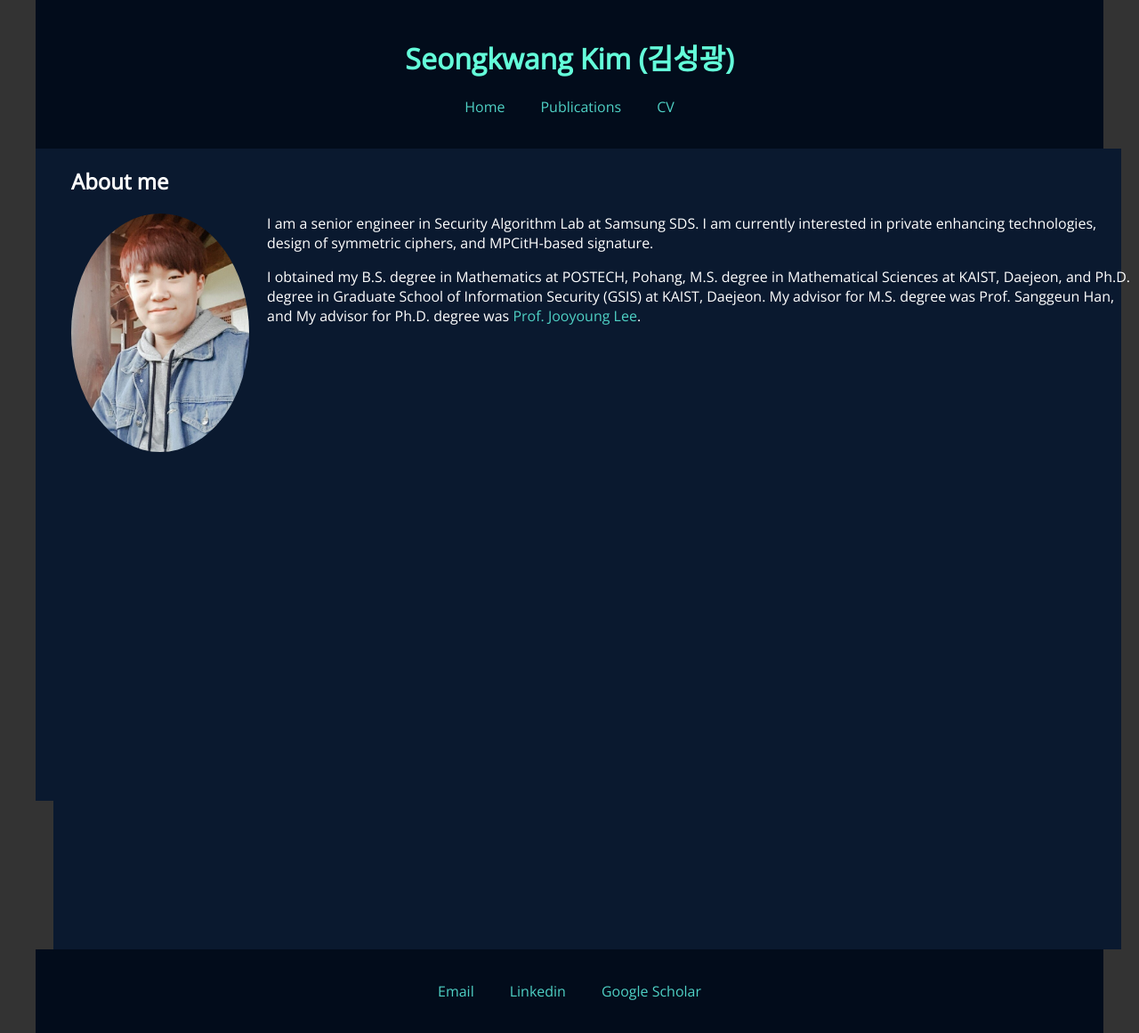
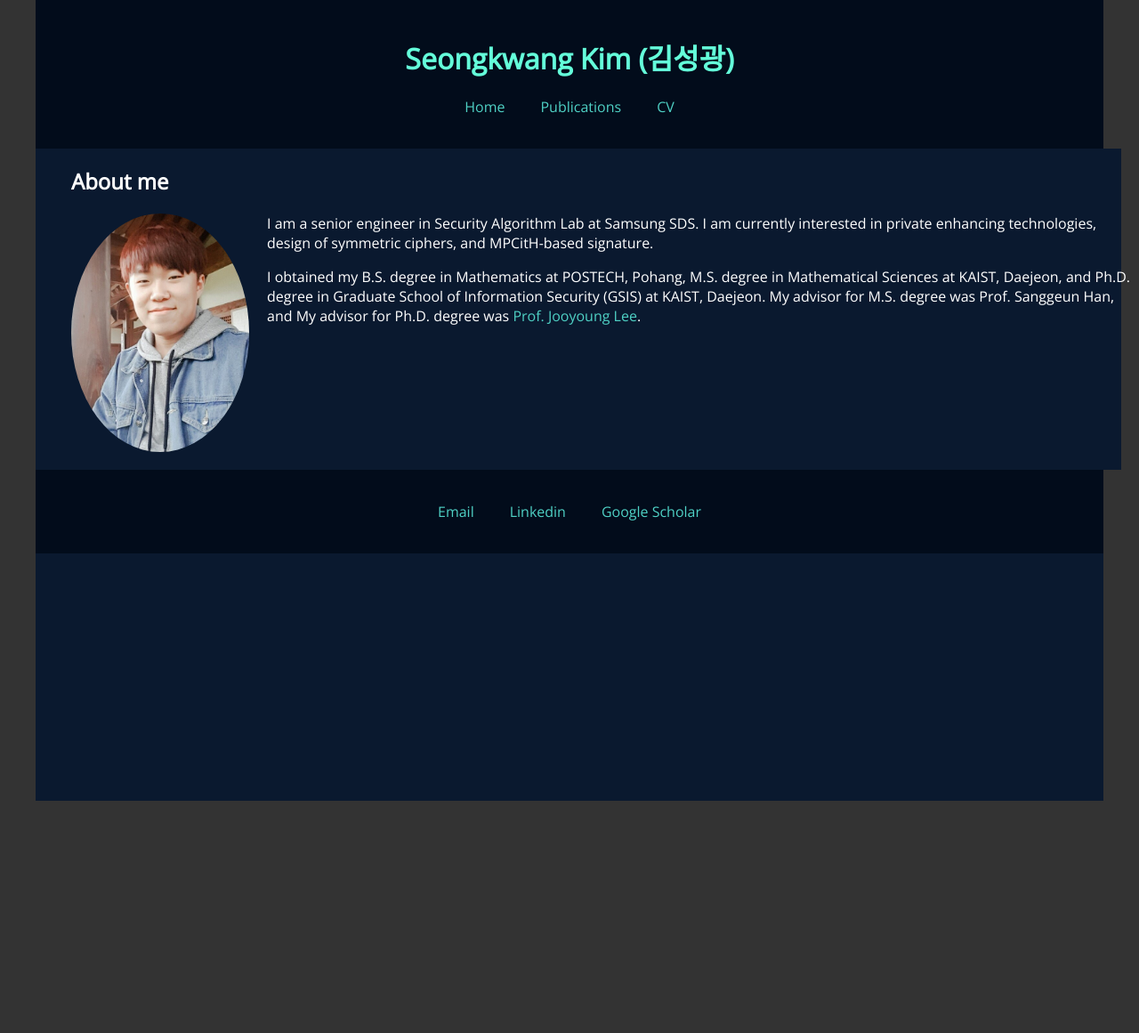
Before and after one commit to sgk1m/sgk1m.github.io, a Jekyll site: the page built from index.html, in a window 1280 px wide. Shown: the whole page at 89% size. Built offline with Jekyll 4.4.1, drawn with Linux system fonts in a browser that asks for light colours; after the commit the page ends 900 px from its top, so only the background shows below that.

Commit message:
Update main.css

```diff
--- a/css/main.css
+++ b/css/main.css
@@ -13,7 +13,7 @@ body, html {
     background-color: #0A192F; /* Navy background for the wrapper */
     width: 100%;
     max-width: 1200px; /* Max width for the wrapper */
-    min-height: 100vh; /* Ensure wrapper takes at least full viewport height */
+    min-height: 40vh; /* Ensure wrapper takes at least full viewport height */
     display: flex;
     flex-direction: column; /* Stack header, content, and footer */
     align-items: stretch; /* Stretch children to fill the width */
```
